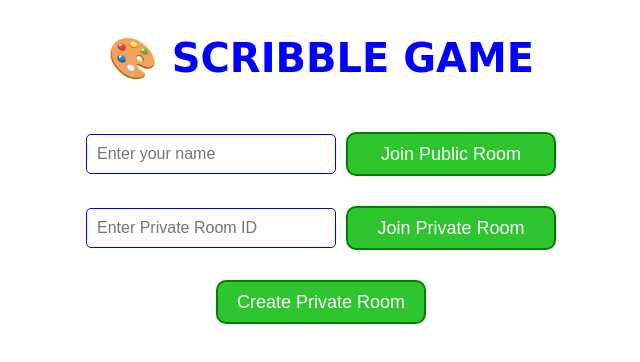
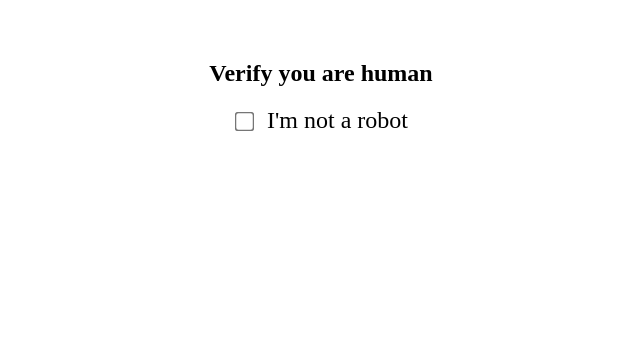
Before and after one commit to akprajapat/SKRIBBLE, a React (Vite) app in the folder frontend/: page / in a window 1280 px wide. Shown: the top 362 px of the page, without its empty margins (319-959 px from the left). Built offline with nearby package versions, Linux system fonts and the light colour scheme; no server answers.

Commit message:
Added Fake human verification in Between for backend coldstart

```diff
--- /dev/null
+++ b/frontend/src/Bootstrap.jsx
@@ -0,0 +1,44 @@
+import React, { useEffect, useState } from "react";
+import { SocketProvider } from "./context/SocketContext";
+import { GameProvider } from "./context/GameContext";
+import App from "./App";
+import FakeVerification from "./components/FakeVerification/FakeVerification";
+
+const Bootstrap = () => {
+  const [serverHealthy, setServerHealthy] = useState(false);
+  const URL = import.meta.env.VITE_SOCKET_URL || "http://localhost:4000";
+
+  // Background health check function
+  const checkServerHealth = async () => {
+    try {
+      const res = await fetch(`${URL}/api/health`);
+      if (!res.ok) throw new Error("Server not healthy");
+      setServerHealthy(true); // signal backend is up
+    } catch (err) {
+      console.error("Health check failed:", err.message);
+      setTimeout(checkServerHealth, 3000); // retry in 3s
+    }
+  };
+
+  useEffect(() => {
+    checkServerHealth();
+  }, []);
+
+  if (!serverHealthy) {
+    return (
+        <FakeVerification
+        backendUp={serverHealthy}
+      />
+    );
+  }
+
+  return (
+    <SocketProvider>
+      <GameProvider>
+        <App />
+      </GameProvider>
+    </SocketProvider>
+  );
+};
+
+export default Bootstrap;
--- /dev/null
+++ b/frontend/src/components/FakeVerification/FakeVerification.css
@@ -0,0 +1,42 @@
+.container {
+  text-align: center;
+  padding: 2rem;
+}
+
+.checkbox-input {
+  transform: scale(1.5);
+  margin-right: 1rem;
+}
+
+.checkbox-label {
+  font-size: 1.5rem;
+}
+
+.checkbox-label input {
+  margin-right: 1rem;
+}
+
+.spinner-container {
+  display: flex;
+  justify-content: center;
+  align-items: center;
+  margin: 2rem;
+  gap: 1rem;
+}
+
+.loader {
+  width: 50px;
+  padding: 8px;
+  aspect-ratio: 1;
+  border-radius: 50%;
+  background: rgb(12, 163, 12);
+  --_m:
+    conic-gradient(#0000 10%,#000),
+    linear-gradient(#000 0 0) content-box;
+  -webkit-mask: var(--_m);
+          mask: var(--_m);
+  -webkit-mask-composite: source-out;
+          mask-composite: subtract;
+  animation: l3 4s infinite linear;
+}
+@keyframes l3 {to{transform: rotate(1turn)}}
--- /dev/null
+++ b/frontend/src/components/FakeVerification/FakeVerification.jsx
@@ -0,0 +1,30 @@
+import React, { useState } from "react";
+import "./FakeVerification.css";
+
+const FakeVerification = ({ backendUp }) => {
+  const [checked, setChecked] = useState(false);
+
+  return (
+    <div className="container">
+      <h2>Verify you are human</h2>
+      <label className="checkbox-label">
+        <input className="checkbox-input"
+          type="checkbox"
+          checked={checked}
+          onChange={() => setChecked(true)} // can only check
+          disabled={checked} // disable after checking
+        />
+        I'm not a robot
+      </label>
+
+      {checked && !backendUp && (
+        <div className="spinner-container">
+          <div className="loader"></div>
+          <p>Verifying...</p>
+        </div>
+      )}
+    </div>
+  );
+};
+
+export default FakeVerification;
--- a/frontend/src/index.jsx
+++ b/frontend/src/index.jsx
@@ -1,15 +1,9 @@
 import React from "react";
 import { createRoot } from "react-dom/client";
-import App from "./App";
-import { SocketProvider } from "./context/SocketContext";
-import { GameProvider } from "./context/GameContext";
+import Bootstrap from "./Bootstrap";
 
 createRoot(document.getElementById("root")).render(
   <React.StrictMode>
-    <SocketProvider>
-      <GameProvider>
-        <App />
-      </GameProvider>
-    </SocketProvider>
+    <Bootstrap />
   </React.StrictMode>
 );
```
